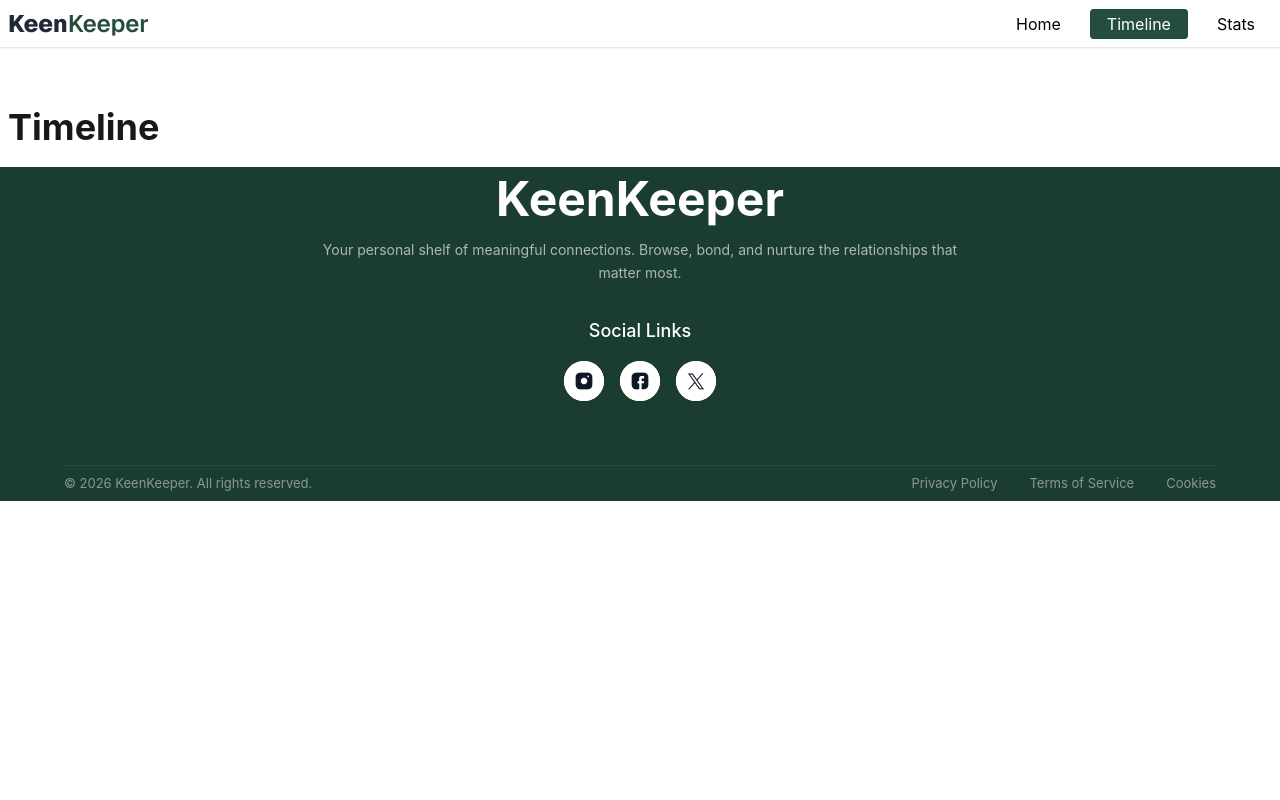
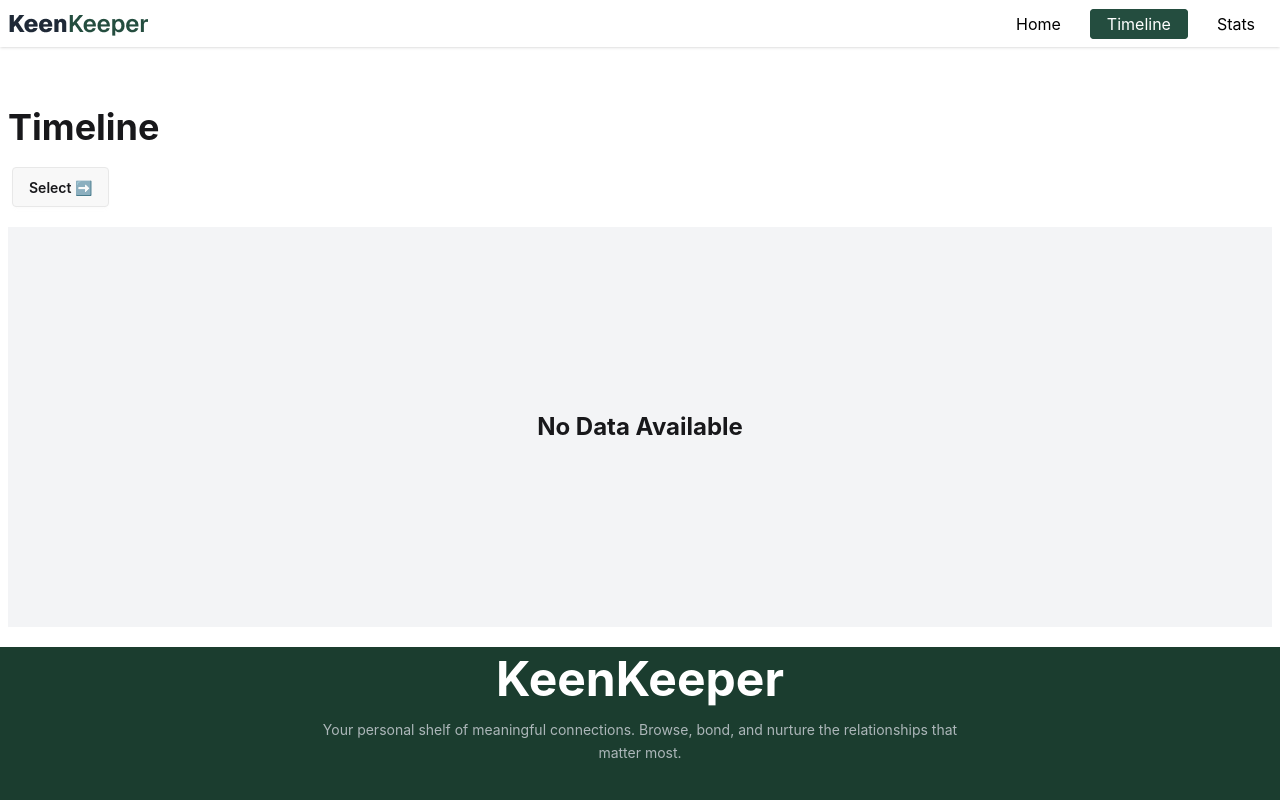
Before and after one commit to ShafikGitHUb/Kinkeeper-Project, a React (Vite) app: page /timeline in a window 1280 px wide. Shown: the top 800 px of the page. Built offline with nearby package versions, Linux system fonts and the light colour scheme.

Commit message:
add filter

```diff
--- a/src/components/homepage/Banner.jsx
+++ b/src/components/homepage/Banner.jsx
@@ -4,7 +4,7 @@ const Banner = () => {
     return (
         <div className=' container mx-auto px-2'>
        <div className='text-center mt-8 spacy-y-2 md:space-y-4'>
-             <h2 className=' text-2xl font-bold md:text-3xl font-bold'>Friends to keep close in your life</h2>
+             <h2 className=' text-2xl font-bold md:text-3xl '>Friends to keep close in your life</h2>
             <p className='text-[#64748B] md:max-w-[50%] mx-auto'>Your personal shelf of meaningful connections. Browse, tend, and nurture the
 relationships that matter most.</p>
        </div>
--- a/src/context/Context.jsx
+++ b/src/context/Context.jsx
@@ -7,6 +7,7 @@ const Context = ({children}) => {
      const [showCallInfo, setShowCallInfo] = useState([]);
      const [showTextInfo, setShowTextInfo] = useState([]);
      const [showVideoInfo, setShowVideoInfo] = useState([]);
+
 
 const handleCallbtn = (expectedCard) =>{
 
@@ -54,7 +55,7 @@ const handleVideobtn = (expectedCard)=>{
 
 
 
-    return <ContextProvider.Provider value={{handleCallbtn,showCallInfo,showTextInfo,showVideoInfo,handleTextbtn,handleVideobtn}}>
+    return <ContextProvider.Provider value={{handleCallbtn,showCallInfo,showTextInfo,showVideoInfo,handleTextbtn,handleVideobtn,}}>
         {children}
         </ContextProvider.Provider>
 };
--- a/src/pages/FriendsDetails/FriendsDetails.jsx
+++ b/src/pages/FriendsDetails/FriendsDetails.jsx
@@ -27,7 +27,7 @@ const FriendsDetails = () => {
 
      const expectedCard = friends.find((singleCard)=>singleCard.id == id);
 
-const {handleCallbtn,handleTextbtn,handleVideobtn} = useContext(ContextProvider);
+const {handleCallbtn,handleTextbtn,handleVideobtn,} = useContext(ContextProvider);
 
 
 
--- a/src/pages/timeline/Timeline.jsx
+++ b/src/pages/timeline/Timeline.jsx
@@ -1,37 +1,128 @@
-import React, { useContext } from 'react';
+import React, { useContext, useEffect, useState } from 'react';
 import { ContextProvider } from '../../context/Context';
 
 const Timeline = () => {
 
-    const {showCallInfo,showTextInfo,showVideoInfo}= useContext(ContextProvider);
+  const {
+    showCallInfo,
+    showTextInfo,
+    showVideoInfo,
+  } = useContext(ContextProvider);
+
+
+  const [sorting, setSorting] = useState("");
+
+
+  const [filteredData, setFilteredData] = useState({
+    call: [],
+    text: [],
+    video: []
+  });
+
+
+  useEffect(() => {
+
+
+    if (sorting === "") {
+      setFilteredData({
+        call: showCallInfo,
+        text: showTextInfo,
+        video: showVideoInfo,
+      });
+    }
+
+
+    else if (sorting === "call") {
+      setFilteredData({
+        call: showCallInfo,
+        text: [],
+        video: []
+      });
+    }
+
+
+    else if (sorting === "text") {
+      setFilteredData({
+        call: [],
+        text: showTextInfo,
+        video: []
+      });
+    }
+
+
+    else if (sorting === "video") {
+      setFilteredData({
+        call: [],
+        text: [],
+        video: showVideoInfo
+      });
+    }
+
+  }, [sorting, showCallInfo, showTextInfo, showVideoInfo]);
+
+  const isEmpty =
+    showCallInfo.length === 0 &&
+    showTextInfo.length === 0 &&
+    showVideoInfo.length === 0;
 
   return (
     <div className='container mx-auto px-2 mt-15 space-y-4'>
+
       <h1 className='font-bold text-4xl'>Timeline</h1>
-            {showCallInfo.map((item) => (
+
+
+      <div className="dropdown dropdown-right dropdown-center">
+        <div tabIndex={0} role="button" className="btn m-1">
+          Select ➡️
+        </div>
+
+        <ul tabIndex="-1" className="dropdown-content menu bg-base-100 rounded-box z-10 w-52 p-2 shadow-sm">
+
+
+          <li onClick={() => setSorting("")}><a>All</a></li>
+
+
+          <li onClick={() => setSorting("call")}><a>Call</a></li>
+
+
+          <li onClick={() => setSorting("text")}><a>Text</a></li>
+
+          <li onClick={() => setSorting("video")}><a>Video</a></li>
+
+        </ul>
+      </div>
+
+      {
+        isEmpty ? (
+          <div className='h-[50vh] bg-gray-100 flex justify-center items-center'>
+            <h2 className='text-2xl font-bold'>
+              No Data Available
+            </h2>
+          </div>
+        ) : (
+          <>
+
+            {filteredData.call.map(item => (
               <div key={item.id} className='bg-[#F8FAFC] p-4 rounded-2xl'>
-        <h2><span className='font-semibold'>Call With</span> {item.name}</h2>
-        <p>March 29, 2026</p>
+                <h2><b>Call With</b> {item.name}</h2>
               </div>
             ))}
 
-            {showTextInfo.map((item) => (
+
+            {filteredData.text.map(item => (
               <div key={item.id} className='bg-[#F8FAFC] p-4 rounded-2xl'>
-        <h2><span className='font-semibold'>Text With</span> {item.name}</h2>
-        <p>March 29, 2026</p>
+                <h2><b>Text With</b> {item.name}</h2>
               </div>
             ))}
-{
-    showVideoInfo.map((item)=>(
-        <div key={item.key} className='bg-[#F8FAFC] p-4 rounded-2xl'>
-            <h2><span className='font-semibold'>Video With</span> {item.name}</h2>
-            <p>March 29, 2026</p>
+
+            {filteredData.video.map(item => (
+              <div key={item.id} className='bg-[#F8FAFC] p-4 rounded-2xl'>
+                <h2><b>Video With</b> {item.name}</h2>
               </div>
-
-    ))
+            ))}
+          </>
+        )
       }
-
-
 
     </div>
   );
```
Lines whose indentation alone changed are shown as unchanged.
